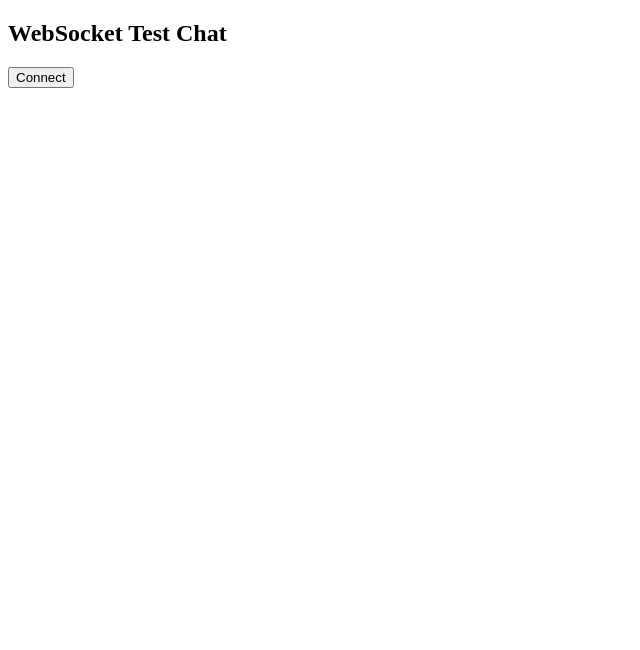
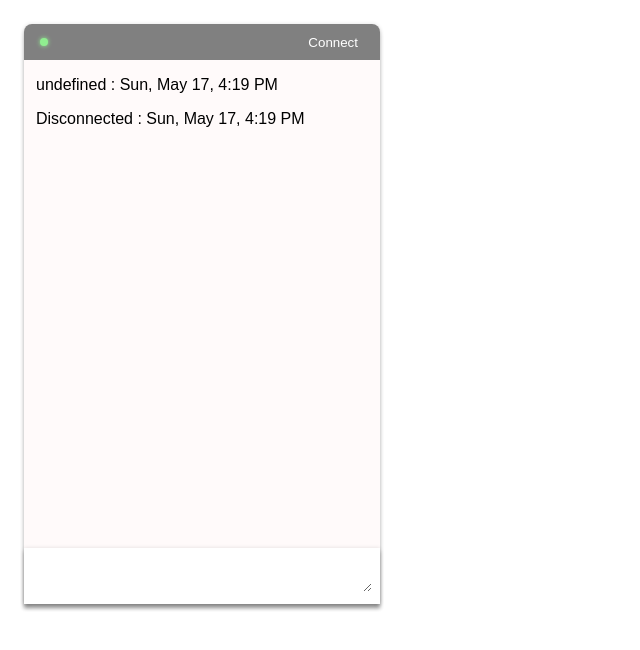
Before and after one commit to willpowr/vue-websocket, a website: page index.html in a window 1280 px wide. Both pictures are taken after a click on the button "Connect". Shown: the whole page, without its empty margins (0-640 px from the left). Drawn offline with Linux system fonts and the light colour scheme.

Commit message:
Moved to display: table layout, Added timestamp

```diff
--- a/http-server.js
+++ b/http-server.js
@@ -13,7 +13,7 @@ http.createServer(function (request, response) {
     }
 
     const extname = String(path.extname(filePath)).toLowerCase();
-    const mimeTypes = { '.html': 'text/html', '.js': 'text/javascript' }
+    const mimeTypes = { '.html': 'text/html', '.js': 'text/javascript', '.css': 'text/css' }
 
     const contentType = mimeTypes[extname] || 'application/octet-stream'
 
--- a/index.html
+++ b/index.html
@@ -2,104 +2,40 @@
 <html>
 
 <head>
-  <style>
-    #chat {
-      background-color: snow;
-      display: none;
-      position: relative;
-      border: thin solid;
-      width: 340px;
-      height: 580px;
-      font-family: sans-serif;
-    }
-
-    #log {
-      padding: 12px;
-    }
-
-    .bubble {
-      background-color: lavender;
-      position: relative;
-      width: 70%;
-      border-radius: 5px;
-      margin-bottom: 12px;
-      padding: 6px;
-    }
-
-    .bubble:after {
-      content: '';
-      position: absolute;
-      bottom: 0;
-      left: 12%;
-      width: 0;
-      height: 0;
-      border: 8px solid transparent;
-      border-top-color: lavender;
-      border-bottom: 0;
-      border-left: 0;
-      margin-left: -4px;
-      margin-bottom: -8px;
-    }
-
-    .bubble.inbound {
-      background-color: PaleTurquoise;
-      margin-left: 25%;
-    }
-
-    .bubble.inbound:after {
-      top: 0;
-      left: 88%;
-      border: 8px solid transparent;
-      border-bottom-color: PaleTurquoise;
-      border-top: 0;
-      border-right: 0;
-      margin-top: -8px;
-    }
-
-    #compose {
-      position: absolute;
-      bottom: 0px;
-      width: 100%;
-      height: 46px;
-    }
-
-    #input-box {
-      width: 290px;
-      height: 42px;
-      border: none;
-      resize: none;
-    }
-
-    #submit {
-      float: right;
-      height: 46px;
-      width: 46px;
-      border: none;
-    }
-  </style>
-
+  <link rel="stylesheet" type="text/css" href="styles.css" />
   <meta charset="utf-8" />
   <title>WebSocket Test Chat</title>
   <script src="./ws-client.js"></script>
 </head>
 
 <body>
-  <h2>WebSocket Test Chat</h2>
 
   <div id="chat">
+
+    <div id="app-bar">
+
+      <div class="app-bar-cell" id="connected-status">
+        <div id="connected-led"></div>
+      </div>
+
+      <div class="app-bar-cell">
+        <button id="connect" type="button" onclick="init()">Connect</button>
+      </div>
+
+    </div>
+
     <div id="log">
-
+      <div class="log-margin"></div>
+      <div id="log-content"></div>
+      <div class="log-margin"></div>
     </div>
 
     <div id="compose">
       <form action="javascript:doSend()">
         <textarea id="input-box" name="input" required></textarea>
-        <input id="submit" type="submit" value="Send">
       </form>
     </div>
   </div>
-  </div>
-  <button id="connect" type="button" onclick="init()">Connect</button>
 </body>
 
 </html>
--- /dev/null
+++ b/styles.css
@@ -0,0 +1,128 @@
+body {
+  font-family: sans-serif;
+}
+
+#chat {
+  display: table;
+  position: absolute;
+  width: 340px;
+  height: 580px;
+  top: 24px;
+  left: 24px;
+  background-color: snow;
+  border: none;
+  border-radius: 8px 8px 0px 0px;
+  box-shadow: 0 0 4px 0 rgba(0, 0, 0, 0.12), 0 4px 4px 0 rgba(0, 0, 0, 0.24);
+}
+
+div#app-bar {
+  display: table;
+  height: 36px;
+  width: 100%;
+  background-color: gray;
+  border-radius: 8px 8px 0px 0px;
+}
+
+.app-bar-cell {
+  display: table-cell;
+  vertical-align: middle;
+  text-align: right;
+  padding-right: 16px;
+}
+
+#connected-led {
+  display: table-caption;
+  height: 8px;
+  width: 8px;
+  border-radius: 50%;
+  background-color: #aaaaaa;
+  margin-left: 16px;
+  box-shadow: none;
+}
+
+#connected-led.on {
+  background-color: #90ee90;
+  box-shadow: 0 0 4px 0 #90ee90;
+}
+
+#connect {
+  border: 0;
+  background: none;
+  box-shadow: none;
+  border-radius: 0px;
+  color: white;
+}
+
+#log {
+  display: table;
+  width: 100%
+
+}
+
+#log-content {
+  display: block;
+  overflow: auto;
+  max-height: 500px;
+}
+
+.log-margin {
+  display: table-cell;
+  width: 12px
+}
+
+.bubble {
+  background-color: lavender;
+  position: relative;
+  width: 70%;
+  border-radius: 5px;
+  margin-bottom: 12px;
+  padding: 6px;
+}
+
+.bubble:after {
+  content: '';
+  position: absolute;
+  bottom: 0;
+  left: 12%;
+  width: 0;
+  height: 0;
+  border: 8px solid transparent;
+  border-top-color: lavender;
+  border-bottom: 0;
+  border-left: 0;
+  margin-left: -4px;
+  margin-bottom: -8px;
+}
+
+.bubble.inbound {
+  background-color: PaleTurquoise;
+  margin-left: 25%;
+}
+
+.bubble.inbound:after {
+  top: 0;
+  left: 88%;
+  border: 8px solid transparent;
+  border-bottom-color: PaleTurquoise;
+  border-top: 0;
+  border-right: 0;
+  margin-top: -8px;
+}
+
+#compose {
+  display: table-row;
+  bottom: 0px;
+  width: 100%;
+  height: 36px;
+  background-color: #ffffff;
+  border-top: solid thin #DDDDDD;
+  box-shadow: 0 0 4px 0 rgba(0, 0, 0, 0.12), 0 4px 4px 0 rgba(0, 0, 0, 0.24);
+}
+
+#input-box {
+  width: 336px;
+  height: 32px;
+  margin: 8px;
+  border: none;
+  resize: vertical;
+}
--- a/ws-client.js
+++ b/ws-client.js
@@ -3,32 +3,52 @@ const wsUri = 'ws://localhost:8080/'
 let websocket
 let chat
 let inputBox
-let log
+let logContent
 let wsIsOpen
+let connectedLed
+let connectButton
+
+function getTimeStamp() {
+  const event = new Date(Date.now());
+  const options = { weekday: 'short', month: 'short', day: 'numeric', hour: 'numeric', minute: 'numeric'};
+  return (event.toLocaleDateString(undefined, options));
+}
+
+function appendLog(element) {
+  logContent.appendChild(element)
+  logContent.scrollTop = logContent.scrollHeight
+}
+
+function toggleConnectedLed() {
+  wsIsOpen ? connectedLed.classList.remove('on') : connectedLed.classList.add('on')
+}
 
 function toggleWsConnection() {
   wsIsOpen ? websocket.close() : createWebsocket()
+  toggleConnectedLed()
 }
 
 function init() {
   connectButton = document.getElementById('connect')
   connectButton.addEventListener("click", toggleWsConnection, false);
+  connectedLed = document.getElementById('connected-led')
+
   chat = document.getElementById('chat')
   inputBox = document.getElementById('input-box')
 
   // Send message if the user presses enter in the the inputBox field.
-  inputBox.onkeypress = function (e) {
+  inputBox.onkeydown = (e) => {
     if (!e) {
       e = window.event;
     }
-    var keyCode = e.keyCode || e.which;
-    if (keyCode == '13') {
+    let keyCode = e.keyCode || e.which;
+    if (keyCode == 13 && !e.shiftKey) {
       doSend();
       return false;
     }
   }
 
-  log = document.getElementById('log')
+  logContent = document.getElementById('log-content')
 }
 
 function createWebsocket() {
@@ -47,15 +67,21 @@ function createWebsocket() {
   }
 }
 
+function resetInput() {
+  inputBox.value = ''
+  inputBox.focus()
+}
+
 function onOpen(evt) {
   writeToLog('Connected to chat')
   wsIsOpen = true
-  chat.style.display = 'block'
+  chat.style.display = 'table'
   connectButton.innerText = 'Disconnect'
+  resetInput()
 }
 
 function onClose(evt) {
-  writeToLog('This chat session is over!')
+  writeToLog('Disconnected')
   wsIsOpen = false
   chat.style.disabled = true
   connectButton.innerText = 'Connect'
@@ -73,13 +99,13 @@ function doSend() {
   const message = inputBox.value
   writeMessage(false, message)
   websocket.send(message)
-  inputBox.value = ''
+  resetInput()
 }
 
 function writeToLog(logMessage) {
   const logItem = document.createElement("p")
-  logItem.innerHTML = logMessage
-  log.appendChild(logItem)
+  logItem.innerHTML = `${logMessage} : ${getTimeStamp()}`
+  appendLog(logItem)
 }
 
 function writeMessage(inbound, message) {
@@ -89,7 +115,7 @@ function writeMessage(inbound, message) {
   bubble.classList.add(direction)
   bubble.style.wordWrap = "break-word"
   bubble.innerHTML = message
-  log.appendChild(bubble)
+  appendLog(bubble)
 }
 
 window.onload = init
```
